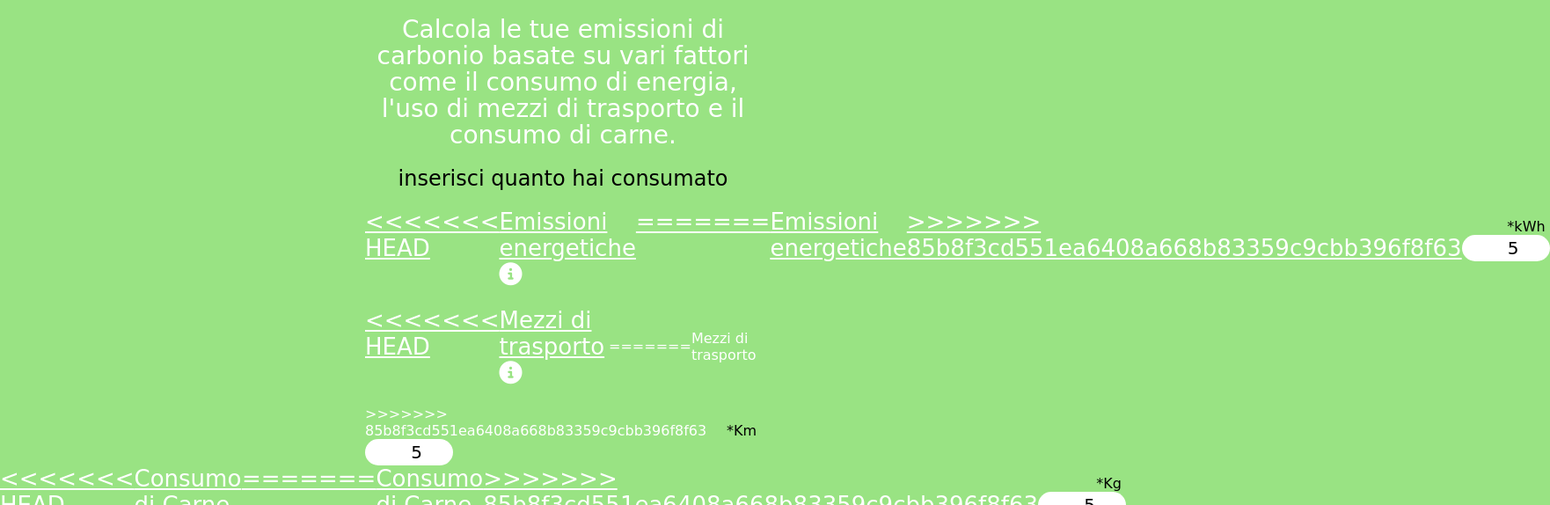
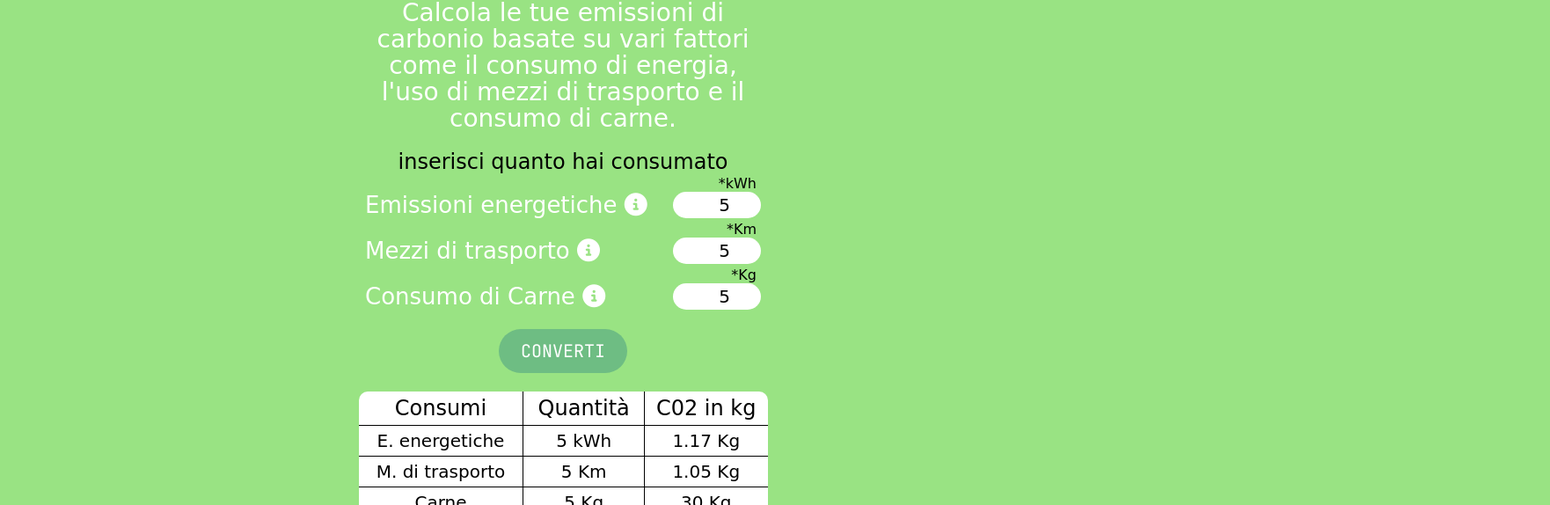
Before and after one commit to ZakJam/EcoAware, a plain HTML site: page index.html in a window 1280 px wide. Both pictures are taken after typing "5", "5", "5" into the empty fields and a click on the button "CONVERTI". Shown: the part 98-672 px from the top of the page at 88% size, 1762 px wide, since content can reach past the window. Drawn offline with Linux system fonts and the light colour scheme; a web font is replaced by a local one.

Commit message:
migliorato html e js

```diff
--- a/index.html
+++ b/index.html
@@ -5,7 +5,7 @@
     <meta name="viewport" content="width=device-width, initial-scale=1.0">
     <title>EcoAware | Calcola le tue emissioni di Carbonio </title>
 
-    <!--favicon-->
+    <!--link favicon-->
     <link rel="shortcut icon" href="logo-icon\bird-svgrepo-com.svg" type="image/x-icon">
 
     <!--link css-->
@@ -14,52 +14,60 @@
     <!--link js-->
     <script src="/js/script.js" defer></script>
 
-    <!--link font-->
+    <!--link font google -->
     <link rel="preconnect" href="https://fonts.googleapis.com">
     <link rel="preconnect" href="https://fonts.gstatic.com" crossorigin>
     <link href="https://fonts.googleapis.com/css2?family=La+Belle+Aurore&family=Roboto:ital,wght@0,100;0,300;0,400;0,500;0,700;0,900;1,100;1,300;1,400;1,500;1,700;1,900&display=swap" rel="stylesheet">
     <link href="https://fonts.googleapis.com/css2?family=JetBrains+Mono:ital,wght@0,100..800;1,100..800&family=La+Belle+Aurore&family=Roboto:ital,wght@0,100;0,300;0,400;0,500;0,700;0,900;1,100;1,300;1,400;1,500;1,700;1,900&display=swap" rel="stylesheet">
 
-<<<<<<< HEAD
     <!--link font awsome-->
 
     <link rel="stylesheet" href="https://cdnjs.cloudflare.com/ajax/libs/font-awesome/6.7.2/css/all.min.css" integrity="sha512-Evv84Mr4kqVGRNSgIGL/F/aIDqQb7xQ2vcrdIwxfjThSH8CSR7PBEakCr51Ck+w+/U6swU2Im1vVX0SVk9ABhg==" crossorigin="anonymous" referrerpolicy="no-referrer" />
 
-=======
->>>>>>> 85b8f3cd551ea6408a668b83359c9cbb396f8f63
 </head>
+
+
+
+
+
+
+
 
 <body>
 
 
-
+<!--LOGO -->
 <div class="wrapper-logo">
 
-            <img src="logo-icon\drawing-2.svg" alt="">
+    <img src="logo-icon\drawing-2.svg" alt="logo-EcoAware">
 
 </div>
 
 
+
+<!--PRIMO TESTO INTRODUTTIVO-->
 <div class="testo-1">
     Calcola le tue emissioni di carbonio basate su vari fattori come il consumo di energia, l'uso di mezzi di trasporto e il consumo di carne.
 </div>
 
+
+
+<!-- SECONDO TESTO DI SUPPORTO-->
 <div class="testo-2">
     inserisci quanto hai consumato
 
 </div>
 
+
+
+<!-- CONTAINER PER L'INSERIMENTO DEI FATTORI DI EMISSIONE  -->
 <div class="container-fattori-input">
 
     <div class="fattori-input fi-1">
 
         <div class="fattori">
 
-<<<<<<< HEAD
-                    <p>Emissioni energetiche <i class="fa-solid fa-circle-info tooltip-info"> <span class="tooltip-text"></span> </i> </p>
-=======
-                    <p>Emissioni energetiche</p>
->>>>>>> 85b8f3cd551ea6408a668b83359c9cbb396f8f63
+            <p>Emissioni energetiche <i class="fa-solid fa-circle-info" title="Emissioni energetiche: 0.233 kg CO2 per kWh consumato">  </i> </p>
 
         </div>
 
@@ -77,17 +85,10 @@
 
         <div class="fattori">
 
-<<<<<<< HEAD
-                    <p> Mezzi di trasporto <i class="fa-solid fa-circle-info tooltip-info "> <span class="tooltip-text"></span> </i>  </p>
+            <p> Mezzi di trasporto <i class="fa-solid fa-circle-info " title="Emissioni trasporto: 0.21 kg CO2 per km percorso" >  </i>  </p>
 
         </div>
 
-=======
-                    <p> Mezzi di trasporto </p>
-
-                </div>
-
->>>>>>> 85b8f3cd551ea6408a668b83359c9cbb396f8f63
         <div class="wrapper-input-km">
 
             <input type="number" class="input-2">
@@ -102,11 +103,7 @@
 
         <div class="fattori">
 
-<<<<<<< HEAD
-                    <p> Consumo di Carne <i class="fa-solid fa-circle-info tooltip-info"> </i> </p>
-=======
-                    <p> Consumo di Carne </p>
->>>>>>> 85b8f3cd551ea6408a668b83359c9cbb396f8f63
+            <p> Consumo di Carne <i class="fa-solid fa-circle-info" title="Emissioni carne di pollo: 6 kg CO2 per 1 kg di carne"> </i> </p>
 
         </div>
 
@@ -123,9 +120,13 @@
 
 
 
+<!--BOTTONE PER SVOLGERE LO SCRIPT-->
 <button class="btnConverti"> Converti </button>
 
 
+
+
+<!--TABELLA CON I RISULTATI-->
 <table class="table display-none">
 
     <tr class="table-header">
@@ -177,7 +178,7 @@
 </table>
 
 
-
+<!--PARAGRAFO PER INSERIRE I RISULTATI-->
 <p class="risultato"></p>
 
 
--- a/js/script.js
+++ b/js/script.js
@@ -81,8 +81,8 @@ la riga riguardante*/
   if (inputKwh.value > 0) {
     risultato1 = inputKwh.value * 0.233;
 
-    valoriKwh.textContent = inputKwh.value;
-    valoriKwhKg.textContent = risultato1.toFixed(2);
+    valoriKwh.textContent = inputKwh.value + ' kWh' ;
+    valoriKwhKg.textContent = risultato1.toFixed(2) + ' Kg' ;
 
     rowEnergetiche.classList.remove("display-none");
   } else {
@@ -95,8 +95,8 @@ la riga riguardante*/
   if (inputKm.value > 0) {
     risultato2 = inputKm.value * 0.21;
 
-    valoriKm.textContent = inputKm.value;
-    valoriKmKg.textContent = risultato2.toFixed(2);
+    valoriKm.textContent = inputKm.value + ' Km' ;
+    valoriKmKg.textContent = risultato2.toFixed(2) + ' Kg';
 
     rowTrasporto.classList.remove("display-none");
   } else {
@@ -109,8 +109,8 @@ la riga riguardante*/
   if (inputKg.value > 0) {
     risultato3 = inputKg.value * 6;
 
-    valoriKg.textContent = inputKg.value;
-    valoriKgKg.textContent = risultato3.toFixed();
+    valoriKg.textContent = inputKg.value + ' Kg' ;
+    valoriKgKg.textContent = risultato3.toFixed() + ' Kg';
 
     rowCarne.classList.remove("display-none");
   } else {
@@ -125,7 +125,7 @@ la riga riguardante*/
       risultato1 + risultato2 + risultato3
     }`
   );
-  valoriTot.textContent = totale.toFixed(2);
+  valoriTot.textContent = totale.toFixed(2) + ' Kg';
 
   /*Se il totale è tra 0 e 167 allora dai al totale delle emissioni di carbonio il colore verde, altrimenti rosso*/
   if (totale > 0 && totale < 167) {
--- a/scss/mobile.scss
+++ b/scss/mobile.scss
@@ -65,7 +65,6 @@ body{
     flex-direction: row;
     justify-content: center;
     font-size: clamp(15px, 5vw ,24px);
-    text-decoration: underline;
 }
 
 .fattori-input{
```
Also changed, not shown: css/style.css, 2 other files. Lines whose indentation alone changed are shown as unchanged.
